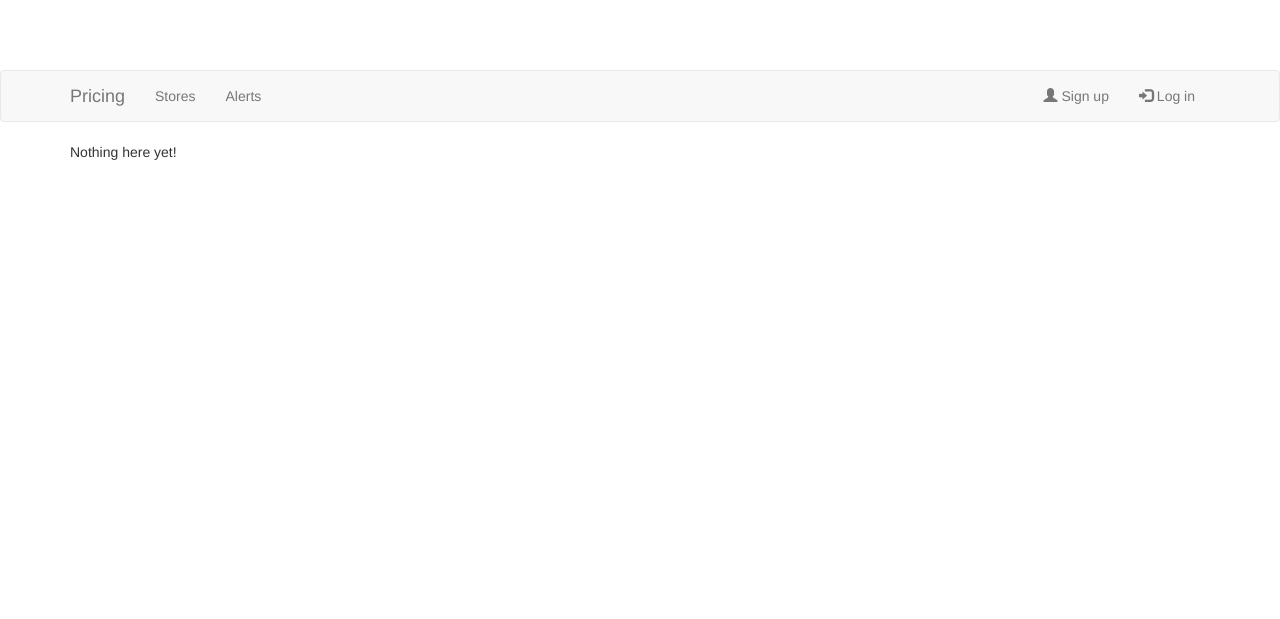
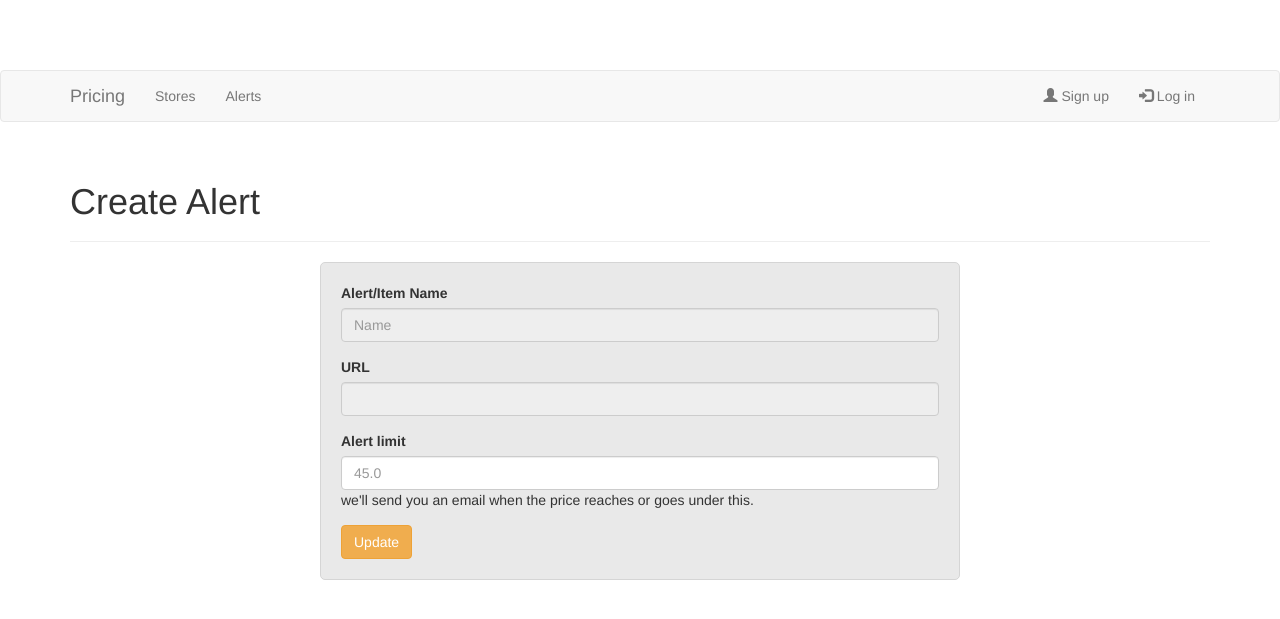
Before and after one commit to JohannLiebert1130/Price_of_Book, a Flask app: template src/templates/alerts/edit_alert.jinja2 in a window 1280 px wide. Shown: the top 619 px of the page. Run offline with Flask 2, Linux system fonts and the light colour scheme; the template is opened without the code that fills it, so the values that code supplies are empty; some libraries are stand-ins or nearby versions.

Commit message:
Editing existing alerts.

```diff
--- a/src/templates/alerts/alert.jinja2
+++ b/src/templates/alerts/alert.jinja2
@@ -10,6 +10,8 @@
     <div class="panel panel-default">
         <div class="panel-body">
             <a class="btn btn-default" href="{{ alert.item.url }}" role="button">Visit Site</a>
+            <a class="btn btn-warning" href="{{ url_for('alerts.edit_alert', alert_id = alert._id) }}" role="button">Edit
+                Alert</a>
             {% if alert.active %}
                 <a class="btn btn-danger" href="{{ url_for('alerts.deactivate_alert',alert_id=alert._id) }}"
                    role="button">Deactivate Alert</a>
--- a/src/templates/alerts/edit_alert.jinja2
+++ b/src/templates/alerts/edit_alert.jinja2
@@ -1,4 +1,27 @@
 {% extends "base.jinja2" %}
 {% block content %}
-    <p>Nothing here yet!</p>
+    <div class="page-header">
+        <h1>Create Alert</h1>
+    </div>
+    <div class="form">
+        <form method="post">
+            <div class="form-group">
+                <label for="name">Alert/Item Name</label>
+                <input type="text" class="form-control" id="name" name="name" placeholder="Name" disabled>
+            </div>
+            <div class="form-group">
+                <label for="url">URL</label>
+                <input type="text" class="form-control" id="url" name="url" disabled>
+            </div>
+            <div class="form-group">
+                <label for="price_limit">Alert limit</label>
+                <input type="text" class="form-control" id="price_limit" name="price_limit" placeholder="45.0"
+                       value="{{ alert.price_limit }}"
+                       aria-describedby="priceLimitBlock">
+                <p id="priceLimitBlock" class="help_block">we'll send you an email when the price reaches or goes under
+                    this.</p>
+            </div>
+            <button type="submit" class="btn btn-warning">Update</button>
+        </form>
+    </div>
 {% endblock %}
```
Also changed, not shown: src/models/alerts/views.py (+12 -0 lines).
